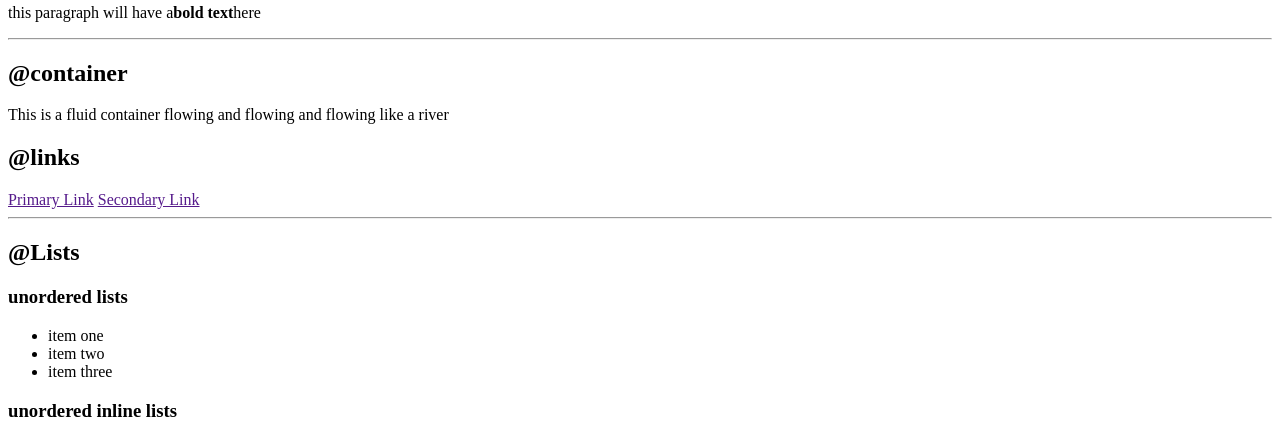
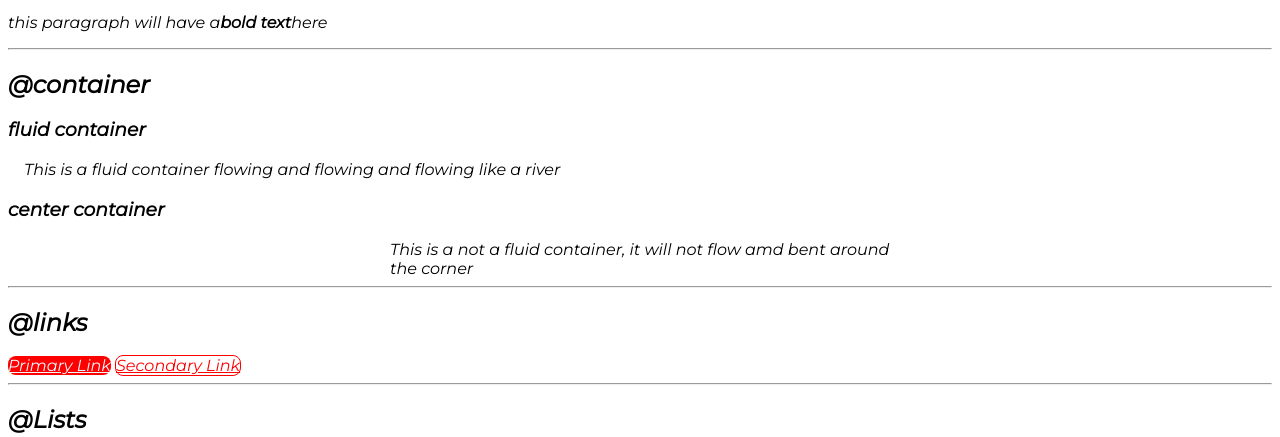
Before and after one commit to jaydawande/NeoGCamp-Lesson03, a plain HTML site: page index.html in a window 1280 px wide. Shown: the part 299-736 px from the top of the page. Drawn offline with Linux system fonts and the light colour scheme.

Commit message:
link class updated

```diff
--- a/index.html
+++ b/index.html
@@ -5,6 +5,7 @@
     <meta http-equiv="X-UA-Compatible" content="IE=edge">
     <meta name="viewport" content="width=device-width, initial-scale=1.0">
     <title>Component Library</title>
+    <link href="styles.css" rel="stylesheet" />
 </head>
 <body>
     <h1>welcome to Jay's component library</h1>
@@ -22,11 +23,19 @@
     <hr>
 
     <h2>@container</h2>
-    <div>This is a fluid container flowing and flowing and flowing like a river</div>
+
+    <h3>fluid container</h3>
+    <div class="container container-fluid">This is a fluid container flowing and flowing and flowing like a river</div>
+
+    <h3>center container</h3>
+    <div class="container container-center">This is a not a fluid container, it will not flow amd bent around the corner</div>
+
+    <hr>
+
     <h2>@links</h2>
 
-    <a href="">Primary Link</a>
-    <a href="">Secondary Link</a>
+    <a class="primary-link" href="">Primary Link</a>
+    <a class="secondary-link" href="">Secondary Link</a>
 
     <hr >
 
--- a/styles.css
+++ b/styles.css
@@ -1,10 +1,37 @@
 @import url('https://fonts.googleapis.com/css2?family=Merriweather&family=Montserrat:ital@1&family=Sacramento&display=swap');
+
+:root {
+    --primary-color: red;
+
+}
 
 body {
     font-family: 'Montserrat', sans-serif;
 }
 
 .container{
-    padding-left: 1rem;
-    padding-right: 1rem;
+    padding: 0rem 1rem;
 }
+
+.container-center {
+    max-width: 500px;
+    margin: auto;
+}
+
+/** links **/
+.link {
+    text-decoration: none;
+    padding: 0.5rem 1rem;
+}
+
+.primary-link {
+    background-color: var(--primary-color);
+    border-radius: 0.5rem;
+    color:aliceblue;
+}
+
+.secondary-link {
+    border-radius: 0.5rem;
+    border: 1px solid var(--primary-color);
+    color: var(--primary-color);
+}
```
